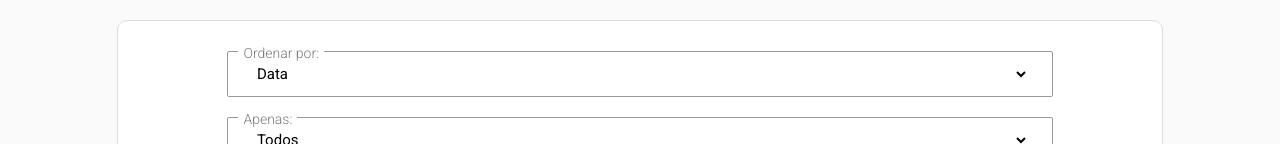
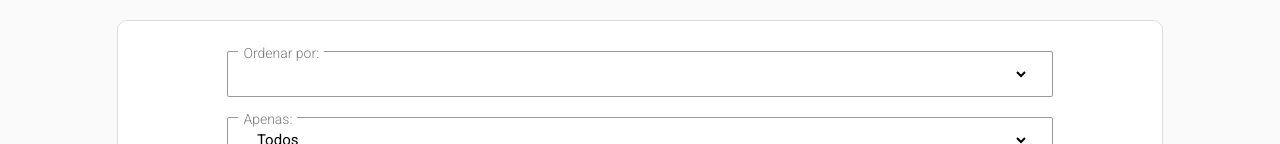
Before and after one commit to Theryston/insta-rank, an Angular app in the folder front-end/: page /dashboard in a window 1280 px wide. Shown: the part 278-422 px from the top of the page. Built offline with nearby package versions, Linux system fonts and the light colour scheme.

Commit message:
remove date

```diff
--- a/front-end/src/app/views/dashboard/dashboard.component.html
+++ b/front-end/src/app/views/dashboard/dashboard.component.html
@@ -15,7 +15,6 @@
             <select [(ngModel)]="orderBy" name="orderBy">
                 <option value="likes">Curtidas</option>
                 <option value="comments">Comentários</option>
-                <option value="date">Data</option>
             </select>
         </div>
         <div class="input-basic">
--- a/front-end/src/app/views/dashboard/dashboard.component.ts
+++ b/front-end/src/app/views/dashboard/dashboard.component.ts
@@ -2,7 +2,6 @@ import { UserService } from './../../services/user.service';
 import { InstagramService } from './../../services/instagram.service';
 import { MatSnackBar } from '@angular/material/snack-bar';
 import { Component, OnInit } from '@angular/core';
-import axios from 'axios'
 
 interface IPost {
   like_count: number;
```
